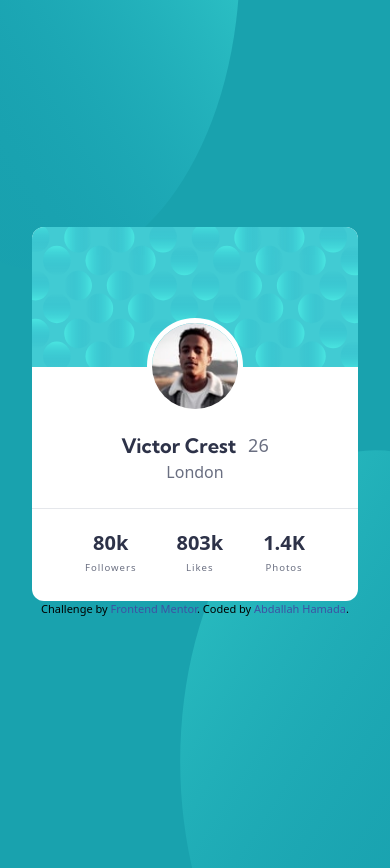
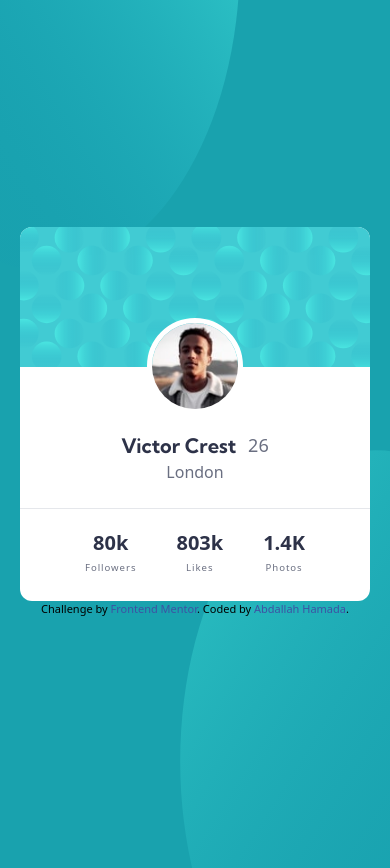
Before and after one commit to AbdullahHamadax/profile-card-component, a plain HTML site: page index.html in a window 390 px wide. Shown: the top 868 px of the page. Drawn offline with nearby package versions, Linux system fonts and the light colour scheme; a web font is replaced by a local one.

Commit message:
Fixed card width

```diff
--- a/index.html
+++ b/index.html
@@ -44,7 +44,7 @@
   <body
     class="flex flex-col items-center justify-center min-h-screen overflow-hidden bg-Dark_cyan"
   >
-    <div class="rounded-xl bg-white w-[326px] h-[374px]">
+    <div class="rounded-xl bg-white w-[350px] h-[374px] sm:w-[326px]">
       <img
         src="images/bg-pattern-top.svg"
         alt="cyan circle"
@@ -54,7 +54,7 @@
         <img
           src="images/bg-pattern-card.svg"
           alt="card image"
-          class="w-[326px] h-[140px] rounded-tr-xl rounded-tl-xl"
+          class="w-[350px] h-[140px] rounded-tr-xl rounded-tl-xl"
         />
         <div class="flex items-center justify-center gap-3 mt-[65px]">
           <h1
```
